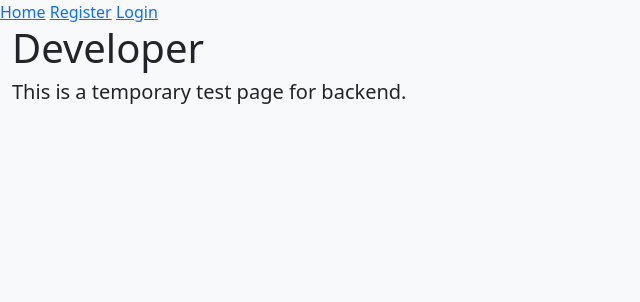
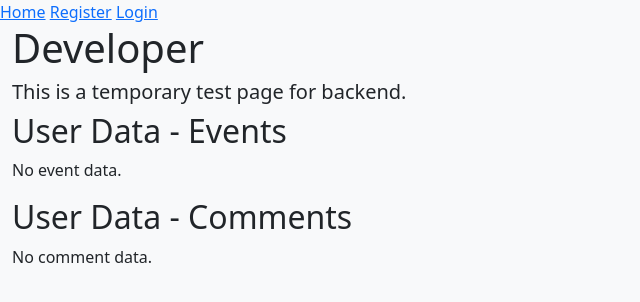
Before and after one commit to msaini26/ultraverse, a Django app: page /developer/ in a window 1280 px wide. Shown: the top 302 px of the page, without its empty margins (0-640 px from the left). Run offline with Django 4.2, Linux system fonts and the light colour scheme; some libraries are stand-ins or nearby versions.

Commit message:
rendered test data on developer.html

```diff
--- a/users/templates/developer.html
+++ b/users/templates/developer.html
@@ -5,4 +5,42 @@
     <h1>Developer</h1>
     <h5>This is a temporary test page for backend.</h5>
 
+    <div>
+        <h2>User Data - Events</h2>
+        {% if events %}
+            {% for event in events %}
+                <ul>
+                    <li>Username: {{ event.author }}
+                        <ul>
+                            <li>Date_Posted: {{ event.date_posted }}</li>
+                            <li>Title: {{ event.title }}</li>
+                            <li>Description: {{ event.description }}</li>
+                            <li>Link: <a href="{{ event.link }}" target="_blank">Click Link</a></li>
+                        </ul>
+                    </li>
+                </ul>
+            {% endfor %}
+        {% else %}
+            <p>No event data.</p>
+        {% endif %}
+    </div>
+
+    <div>
+        <h2>User Data - Comments</h2>
+        {% if comments %}
+            {% for comment in comments %}
+                <ul>
+                    <li>Username: {{ comment.author }}
+                        <ul>
+                            <li>Date_Posted: {{ comment.date_posted }}</li>
+                            <li>Comment: {{ comment.comment }}</li>
+                        </ul>
+                    </li>
+                </ul>
+            {% endfor %}
+        {% else %}
+            <p>No comment data.</p>
+        {% endif %}
+    </div>
+
 {% endblock %}
```
